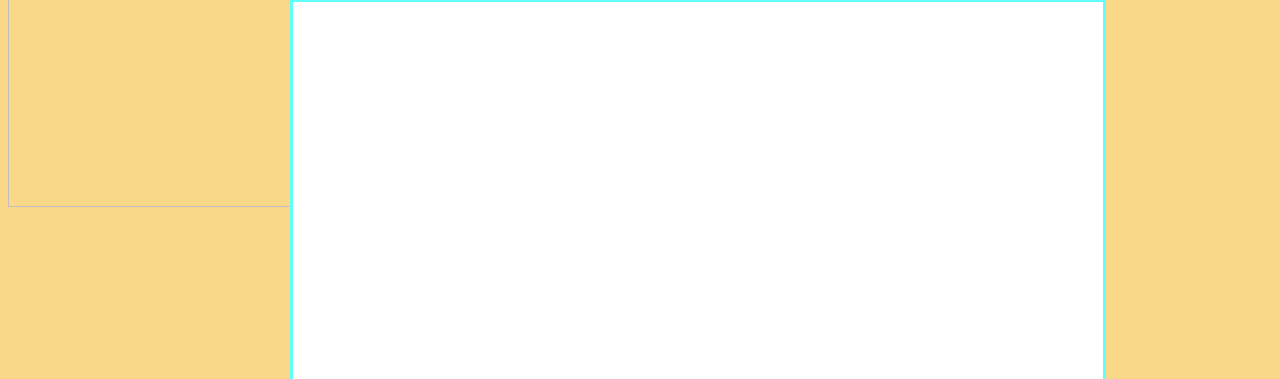
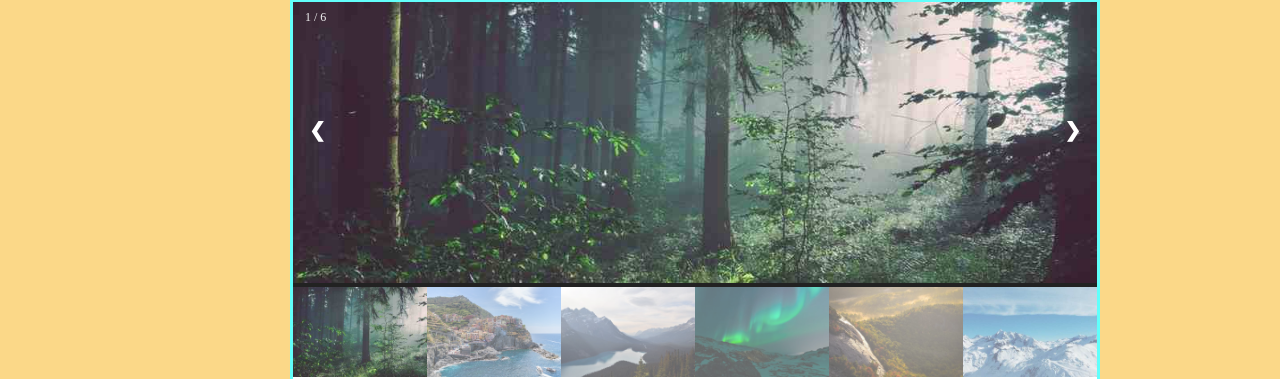
Before and after one commit to seratanriverdi/WebProjem, a plain HTML site: page resimler.html in a window 1280 px wide. Shown: the part 421-800 px from the top of the page. Drawn offline with Linux system fonts and the light colour scheme.

Commit message:
01.01.2019

```diff
--- a/harici.css
+++ b/harici.css
@@ -185,6 +185,10 @@ b{position:absolute;
 	padding-left:0px;
 	padding-top:0px;
 }
+#slide{
+	width:600px;
+	height:389px;
+}
 #iletisim{
 	width:810px;
 	height:610px;
--- a/resimler.html
+++ b/resimler.html
@@ -6,6 +6,99 @@
   <meta charset="U-8">
   <title> PUF&POFUDUK </title>
   <link href="harici.css" rel="stylesheet" type="text/css" >
+  <meta name="viewport" content="width=device-width, initial-scale=1">
+
+  <style>
+    * {
+  box-sizing: border-box;
+}
+
+/* Position the image container (needed to position the left and right arrows) */
+.container {
+  position: relative;
+}
+
+/* Hide the images by default */
+.mySlides {
+  display: none;
+}
+
+/* Add a pointer when hovering over the thumbnail images */
+.cursor {
+  cursor: pointer;
+}
+
+/* Next & previous buttons */
+.prev,
+.next {
+  cursor: pointer;
+  position: absolute;
+  top: 40%;
+  width: auto;
+  padding: 16px;
+  margin-top: -50px;
+  color: white;
+  font-weight: bold;
+  font-size: 20px;
+  border-radius: 0 3px 3px 0;
+  user-select: none;
+  -webkit-user-select: none;
+}
+
+/* Position the "next button" to the right */
+.next {
+  right: 0;
+  border-radius: 3px 0 0 3px;
+}
+
+/* On hover, add a black background color with a little bit see-through */
+.prev:hover,
+.next:hover {
+  background-color: rgba(0, 0, 0, 0.8);
+}
+
+/* Number text (1/3 etc) */
+.numbertext {
+  color: #f2f2f2;
+  font-size: 12px;
+  padding: 8px 12px;
+  position: absolute;
+  top: 0;
+}
+
+/* Container for image text */
+.caption-container {
+  text-align: center;
+  background-color: #222;
+  padding: 2px 16px;
+  color: white;
+}
+
+.row:after {
+  content: "";
+  display: table;
+  clear: both;
+}
+
+/* Six columns side by side */
+.column {
+  float: left;
+  width: 16.66%;
+}
+
+/* Add a transparency effect for thumnbail images */
+.demo {
+  opacity: 0.6;
+}
+
+.active,
+.demo:hover {
+  opacity: 1;
+}
+
+
+  </style>
+
   </head>
   <body bgcolor="#fbd888">
   <div id="ana">
@@ -21,9 +114,126 @@
 		<li><a href="resimler.html">Galeri</a></li>
 		<li><a href="iletisim.html">Iletisim</a></li>
     </ul> </center> </div>
-	<div id="resimler" width="720" height="416"> </div>
+	<div id="resimler" width="800" height="600">
 
-<img src="footeres.png" width="860" height="620"> </div>
+    <!-- Container for the image gallery -->
+<div class="container">
+
+  <!-- Full-width images with number text -->
+  <div class="mySlides">
+    <div class="numbertext">1 / 6</div>
+      <img src="img_woods_wide.jpg" style="width:100%">
+  </div>
+
+  <div class="mySlides">
+    <div class="numbertext">2 / 6</div>
+      <img src="img_5terre_wide.jpg" style="width:100%">
+  </div>
+
+  <div class="mySlides">
+    <div class="numbertext">3 / 6</div>
+      <img src="img_mountains_wide.jpg" style="width:100%">
+  </div>
+
+  <div class="mySlides">
+    <div class="numbertext">4 / 6</div>
+      <img src="img_lights_wide.jpg" style="width:100%">
+  </div>
+
+  <div class="mySlides">
+    <div class="numbertext">5 / 6</div>
+      <img src="img_nature_wide.jpg" style="width:100%">
+  </div>
+
+  <div class="mySlides">
+    <div class="numbertext">6 / 6</div>
+      <img src="img_snow_wide.jpg" style="width:100%">
+  </div>
+
+  <!-- Next and previous buttons -->
+  <a class="prev" onclick="plusSlides(-1)">&#10094;</a>
+  <a class="next" onclick="plusSlides(1)">&#10095;</a>
+
+  <!-- Image text -->
+  <div class="caption-container">
+    <p id="caption"></p>
+  </div>
+
+  <!-- Thumbnail images -->
+  <div class="row">
+    <div class="column">
+      <img class="demo cursor" src="img_woods.jpg" style="width:100%" onclick="currentSlide(1)">
+    </div>
+    <div class="column">
+      <img class="demo cursor" src="img_5terre.jpg" style="width:100%" onclick="currentSlide(2)" >
+    </div>
+    <div class="column">
+      <img class="demo cursor" src="img_mountains.jpg" style="width:100%" onclick="currentSlide(3)" >
+    </div>
+    <div class="column">
+      <img class="demo cursor" src="img_lights.jpg" style="width:100%" onclick="currentSlide(4)" >
+    </div>
+    <div class="column">
+      <img class="demo cursor" src="img_nature.jpg" style="width:100%" onclick="currentSlide(5)" >
+    </div>
+    <div class="column">
+      <img class="demo cursor" src="img_snow.jpg" style="width:100%" onclick="currentSlide(6)" >
+    </div>
+  </div>
+</div>
+
+
+
+
+
+
+  </div>
+
+
+
+</div>
+
+
+
+<script>
+
+  var slideIndex = 1;
+showSlides(slideIndex);
+
+// Next/previous controls
+function plusSlides(n) {
+  showSlides(slideIndex += n);
+}
+
+// Thumbnail image controls
+function currentSlide(n) {
+  showSlides(slideIndex = n);
+}
+
+function showSlides(n) {
+  var i;
+  var slides = document.getElementsByClassName("mySlides");
+  var dots = document.getElementsByClassName("demo");
+  var captionText = document.getElementById("caption");
+  if (n > slides.length) {slideIndex = 1}
+  if (n < 1) {slideIndex = slides.length}
+  for (i = 0; i < slides.length; i++) {
+    slides[i].style.display = "none";
+  }
+  for (i = 0; i < dots.length; i++) {
+    dots[i].className = dots[i].className.replace(" active", "");
+  }
+  slides[slideIndex-1].style.display = "block";
+  dots[slideIndex-1].className += " active";
+  captionText.innerHTML = dots[slideIndex-1].alt;
+}
+</script>
+
+
 
   </body>
   </html>
+
+  <!--
+
+    <img src="footeres.png" width="860" height="620"> </div>
```
Also changed, not shown: index1.html (+1 -1 lines), img_5terre.jpg (added), img_5terre_wide.jpg (added), img_lights.jpg (added), img_lights_wide.jpg (added), img_mountains.jpg (added), img_mountains_wide.jpg (added), img_nature.jpg (added), img_nature_wide.jpg (added), img_snow.jpg (added), img_snow_wide.jpg (added), img_woods.jpg (added), img_woods_wide.jpg (added).
